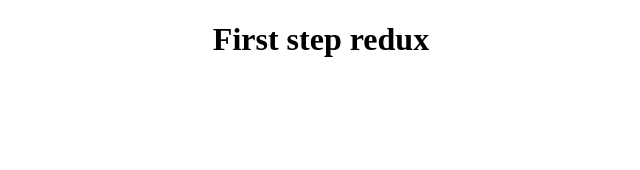
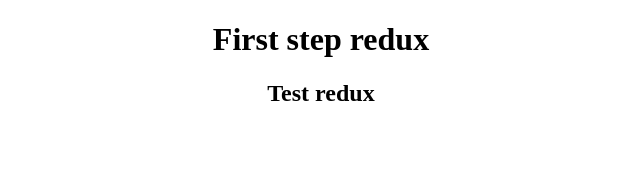
Before and after one commit to SergeyGetman/softrequest, a React (Create React App) app: page / in a window 1280 px wide. Shown: the top 170 px of the page, without its empty margins (319-959 px from the left). Built offline with nearby package versions, Linux system fonts and the light colour scheme.

Commit message:
add all files

```diff
--- a/src/App.tsx
+++ b/src/App.tsx
@@ -1,3 +1,4 @@
+//@ts-nocheck
 import './App.css'
 
 
@@ -6,6 +7,7 @@ function App() {
   return (
     <div className="App">
       <h1>First step redux</h1>
+        <h2>Test redux</h2>
     </div>
   )
 }
```
